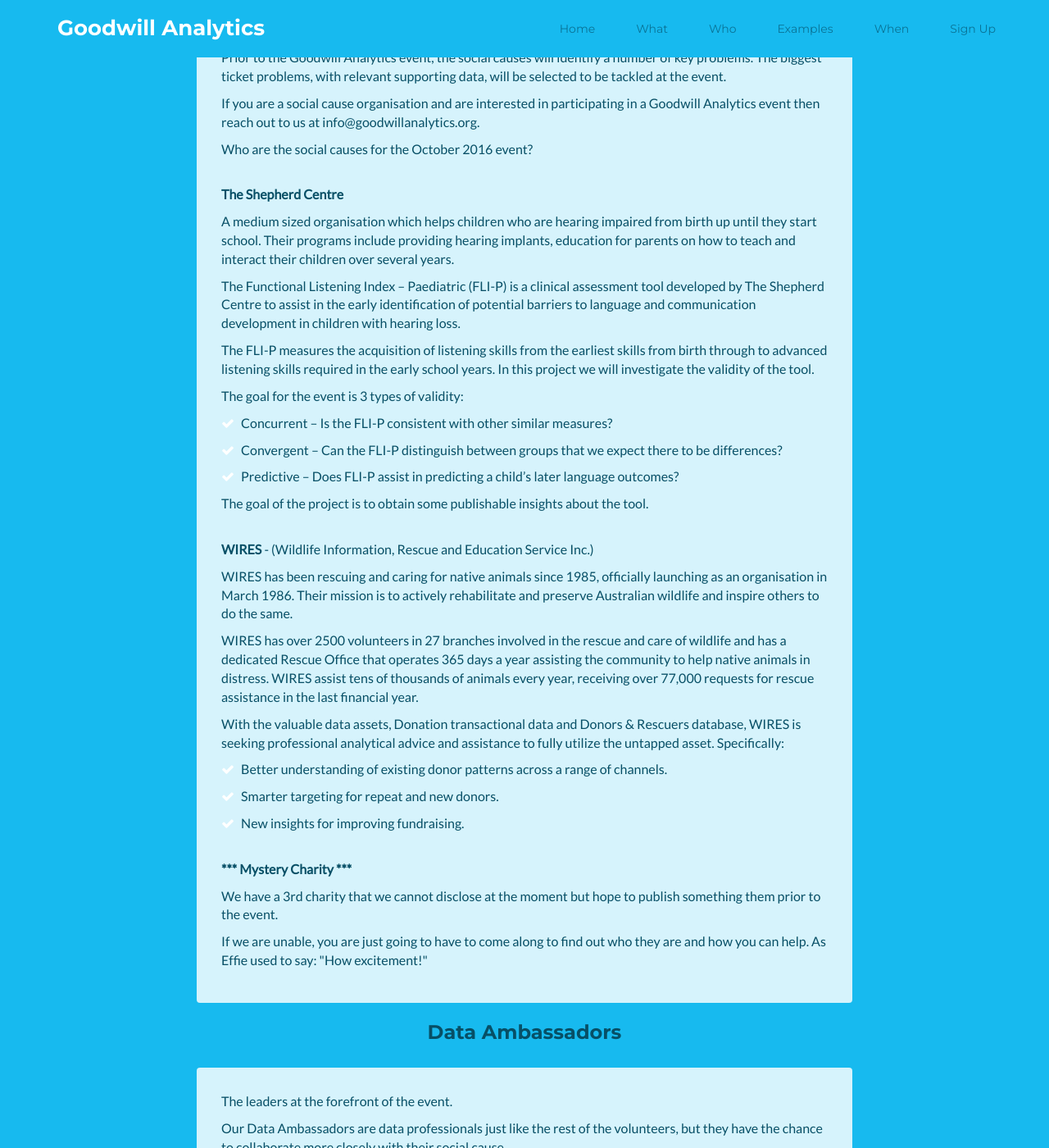
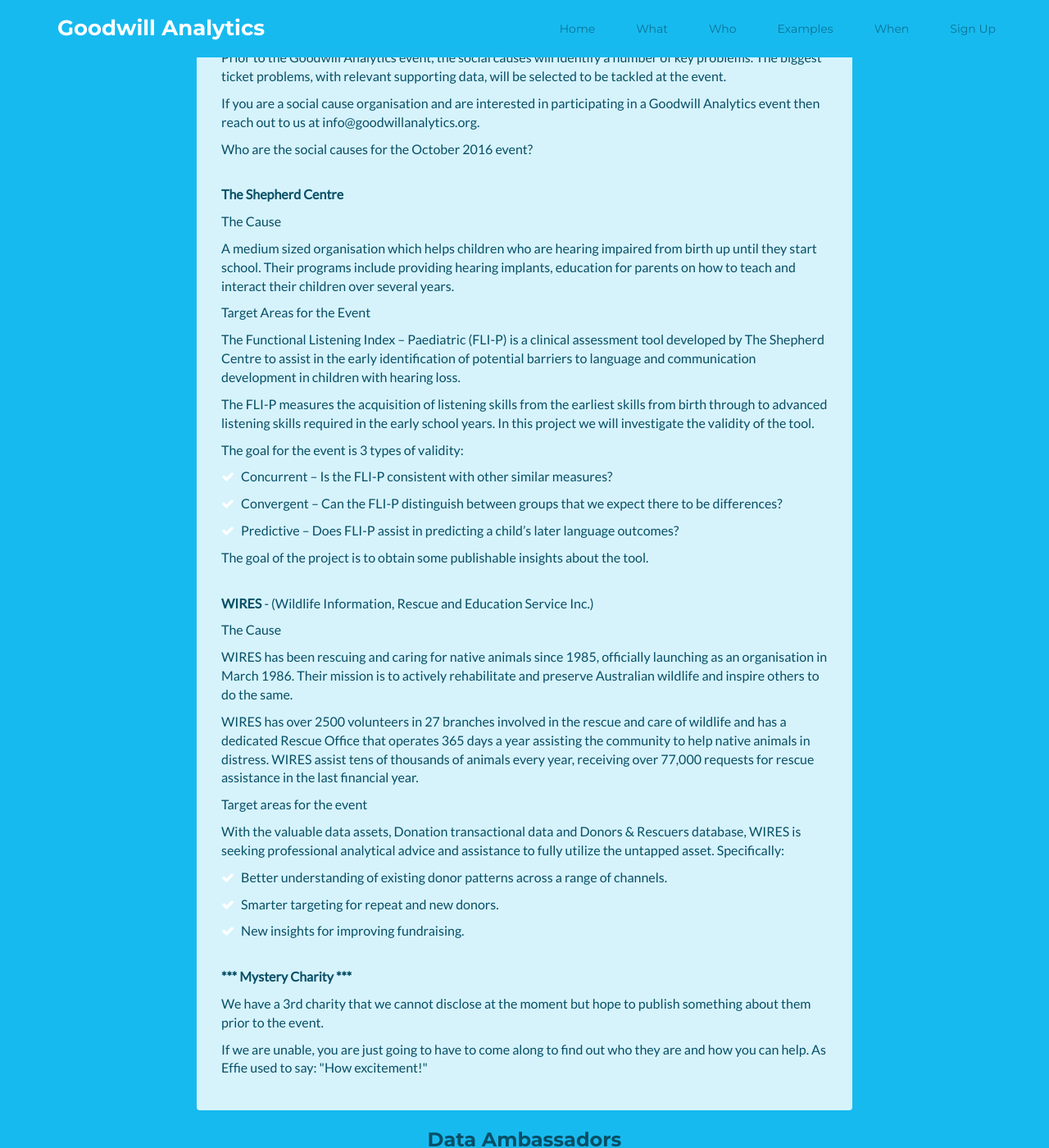
Before and after one commit to goodwillanalytics/goodwillanalytics.github.io, a Jekyll site: the page built from index.html, in a window 1280 px wide and 1400 px high, scrolled down 2047 px. Shown: the whole window at 82% size. Built offline with Jekyll 4.4.1, drawn with Linux system fonts in a browser that asks for light colours.

Commit message:
updates for NFP details

```diff
--- a/_includes/who.html
+++ b/_includes/who.html
@@ -13,7 +13,9 @@
 				<p>Who are the social causes for the October 2016 event?</p>
 				<br/>
 				<p><b>The Shepherd Centre</b></p>
+				<p>The Cause</p>
 				<p>A medium sized organisation which helps children who are hearing impaired from birth up until they start school. Their programs include providing hearing implants, education for parents on how to teach and interact their children over several years.</p>
+				<p>Target Areas for the Event</p>
 				<p>The Functional Listening Index – Paediatric (FLI-P) is a clinical assessment tool developed by The Shepherd Centre to assist in the early identification of potential barriers to language and communication development in children with hearing loss.</p>
 				<p>The FLI-P measures the acquisition of listening skills from the earliest skills from birth through to advanced listening skills required in the early school years. In this project we will investigate the validity of the tool.</p>
 				<p>The goal for the event is 3 types of validity:</p>
@@ -25,8 +27,10 @@
 				<p>The goal of the project is to obtain some publishable insights about the tool.</p>
 				<br/>
 				<p><b>WIRES</b> - (Wildlife Information, Rescue and Education Service Inc.)</p>
+				<p>The Cause</p>
 				<p>WIRES has been rescuing and caring for native animals since 1985, officially launching as an organisation in March 1986. Their mission is to actively rehabilitate and preserve Australian wildlife and inspire others to do the same.</p>
 				<p>WIRES has over 2500 volunteers in 27 branches involved in the rescue and care of wildlife and has a dedicated Rescue Office that operates 365 days a year assisting the community to help native animals in distress. WIRES assist tens of thousands of animals every year, receiving over 77,000 requests for rescue assistance in the last financial year.</p>
+				<p>Target areas for the event</p>
 				<p>With the valuable data assets, Donation transactional data and Donors &amp; Rescuers database, WIRES is seeking professional analytical advice and assistance to fully utilize the untapped asset. Specifically:</p>
 				<ul class="feature-list list-unstyled">
 					<li><i class="fa fa-check"></i> Better understanding of existing donor patterns across a range of channels.</li>
@@ -35,7 +39,7 @@
 				</ul>
 				<br/>
 				<p><b>*** Mystery Charity ***</b></p>
-				<p>We have a 3rd charity that we cannot disclose at the moment but hope to publish something them prior to the event.</p>
+				<p>We have a 3rd charity that we cannot disclose at the moment but hope to publish something about them prior to the event.</p>
 				<p>If we are unable, you are just going to have to come along to find out who they are and how you can help. As Effie used to say: &quot;How excitement!&quot;</p>
 			</div>
 			<br/>
```
